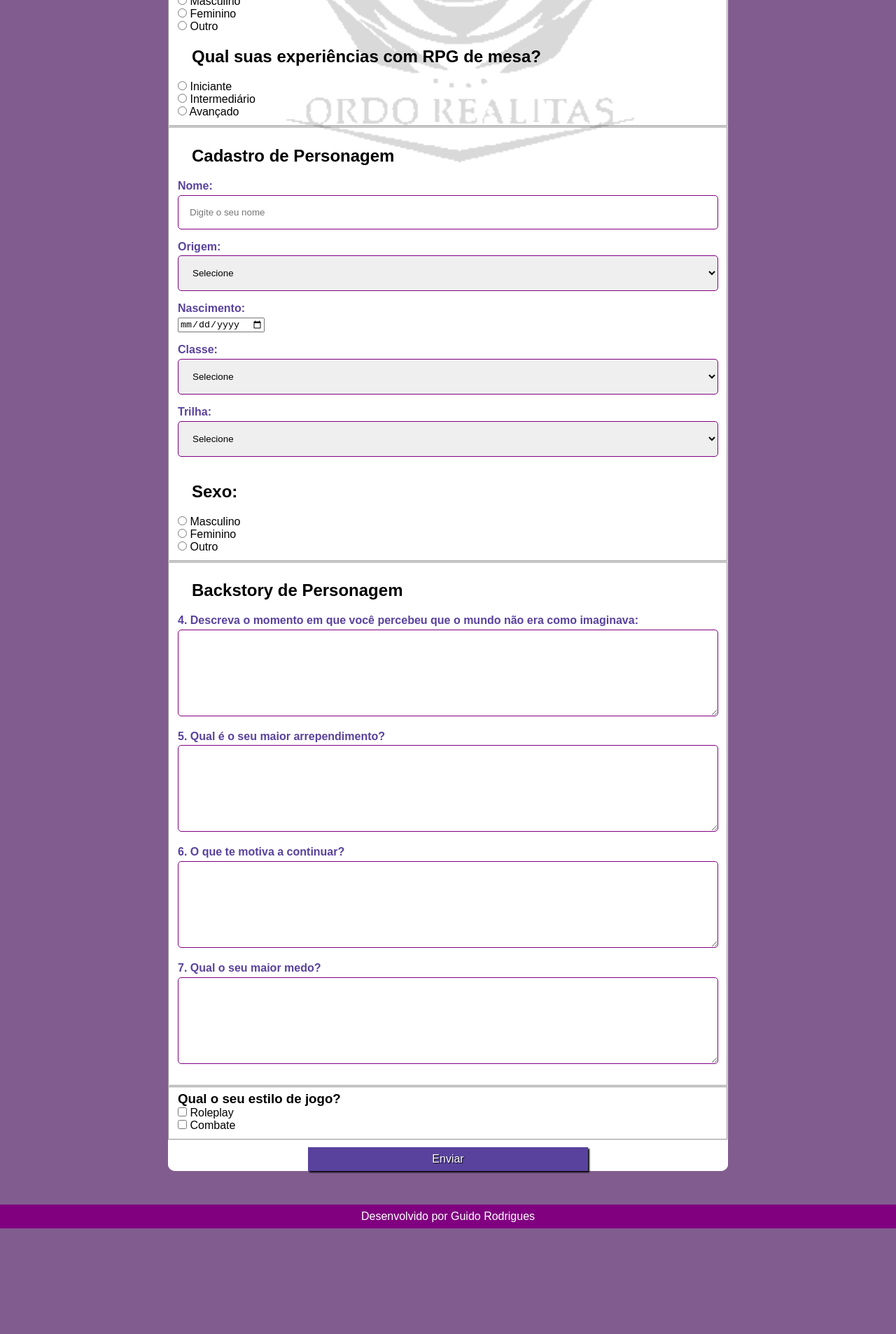
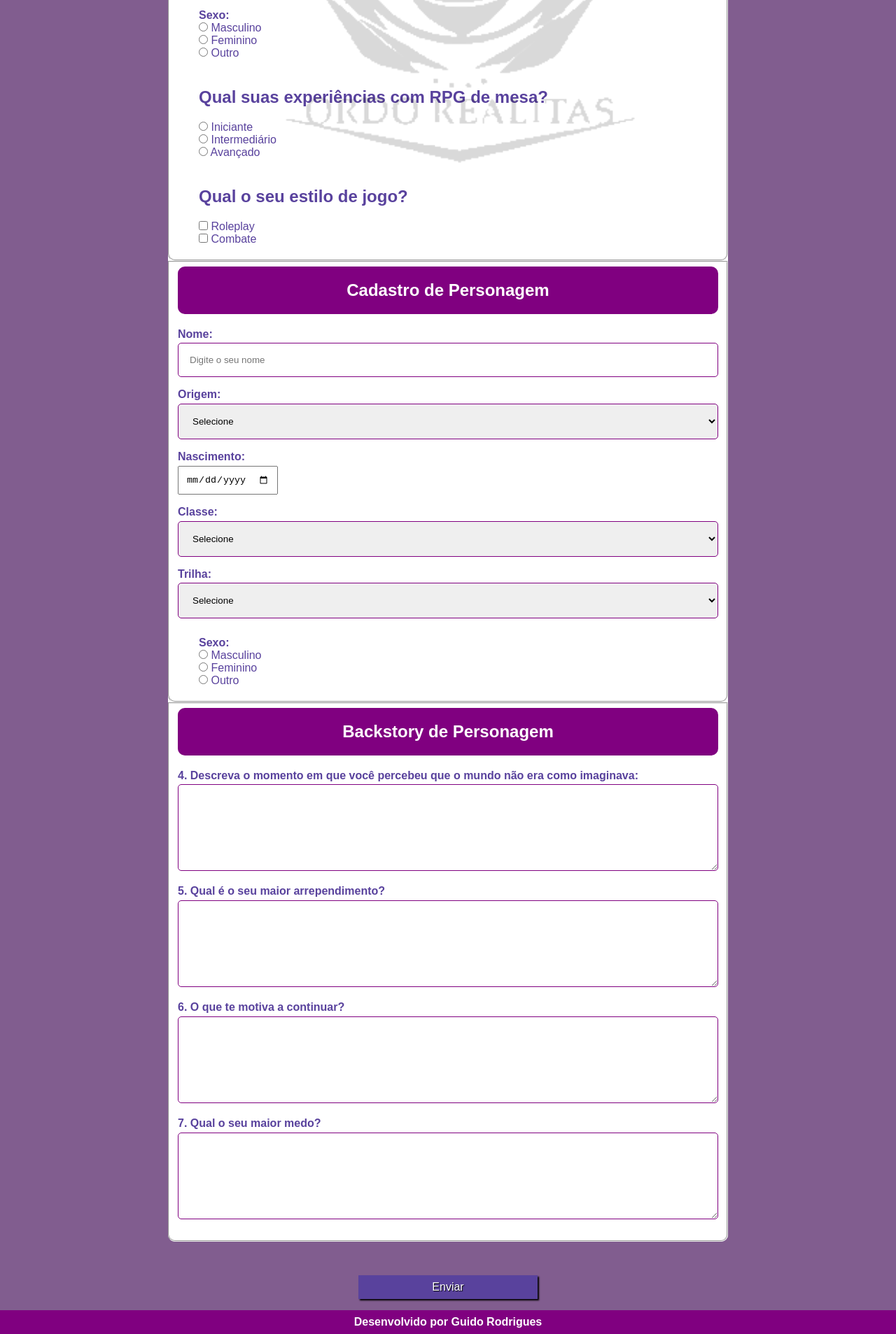
Before and after one commit to guidorodrigues/formulario-html, a plain HTML site: page html/formulario.html in a window 1280 px wide. Shown: the part 500-2407 px from the top of the page at 70% size. Before the commit the page ends 2256 px from the top, so only its background shows below. Drawn offline with Linux system fonts and the light colour scheme.

Commit message:
update style titles
coloque estilo nos títulos

```diff
--- a/html/formulario.html
+++ b/html/formulario.html
@@ -14,10 +14,10 @@
         <h1 id="titulo">FORMULÁRIO</h1>
         <p id="subtitulo">Complete as informações!</p>
     </header>
-        <main>
+
             <form>
                 <fieldset>
-                    <h2>Cadastro de Jogador</h2>
+                    <h2 class="titulo">Cadastro de Jogador</h2>
                     <div class="campo">
                         <label for="jogador"><strong>Nome:</strong></label>
                         <input type="text" name="jogador" id="jogador" placeholder="Digite o seu nome" required>
@@ -26,12 +26,12 @@
                         <label for="email"><strong>E-mail:</strong></label>
                         <input type="email" name="email" id="jogador" placeholder="Digite o seu email" required>
                     </div>
-                    <div>
+                    <div class="campo">
                         <label for="nascimento"><strong>Nascimento:</strong></label>
-                        <input type="date" name="nascimento" id="nascimento">
+                        <p><input type="date" name="nascimento" id="nascimento"></p>
                     </div>
                     <div class="camposexo">
-                        <h2>Sexo:</h2>
+                        <label for="sexo"><strong>Sexo:</strong></label>
                         <p>
                             <input type="radio" name="sexo" id="sexoMasculino" value="Masculino" required>
                             <label for="sexoMasculino">Masculino</label>
@@ -43,7 +43,7 @@
                         <input type="radio" name="sexo" id="sexoOutro" value="Outro">
                         <label for="sexoOutro">Outro</label>
                     </div>
-                    <div>
+                    <div class="camposeletor">
                         <h2><strong>Qual suas experiências com RPG de mesa?</strong></h2>
                         <p>
                             <input type="radio" name="experiencia" id="experienciaIniciante" value="Iniciante" required>
@@ -58,9 +58,20 @@
                             <label for="experienciaAvancado">Avançado</label>
                         </p>
                     </div>
+                    <div class="camposeletor">
+                                <h2><strong>Qual o seu estilo de jogo?</strong></h2>
+                            <p>
+                                <input type="checkbox" name="estilo" id="estiloRoleplay" value="Roleplay">
+                                <label for="estiloRoleplay">Roleplay</label>
+                            </p>
+                            <p>
+                                <input type="checkbox" name="estilo" id="estiloCombate" value="Combate">
+                                <label for="estiloCombate">Combate</label>
+                            </p>
+                        </div>
                 </fieldset>
                 <fieldset>
-                    <h2>Cadastro de Personagem</h2>
+                    <h2 class="titulo">Cadastro de Personagem</h2>
                     <div class="campo">
                         <label for="jogador"><strong>Nome:</strong></label>
                         <input type="text" name="jogador" id="jogador" placeholder="Digite o seu nome" required>
@@ -129,7 +140,7 @@
                         </select>
                     </div>
                     <div class="camposexo">
-                        <h2>Sexo:</h2>
+                        <label for="sexo"><strong>Sexo:</strong></label>
                         <p>
                             <input type="radio" name="sexo" id="sexoMasculino" value="Masculino" required>
                             <label for="sexoMasculino">Masculino</label>
@@ -143,7 +154,7 @@
                     </div>
                 </fieldset>
                 <fieldset>
-                    <h2>Backstory de Personagem</h2>
+                    <h2 class="titulo">Backstory de Personagem</h2>
                     <div class="campo">
                         <label for="outroLado"><strong>4. Descreva o momento em que você percebeu que o mundo não era como imaginava:</strong></label>
                         <textarea id="outroLado" name="outroLado" rows="6" required></textarea>
@@ -161,26 +172,11 @@
                         <textarea id="medo" name="medo" rows="6" required></textarea>
                     </div>
                 </fieldset>
-                <fieldset class="informacoesAdicionais">
-
-
-                        <h3>Qual o seu estilo de jogo?</h3>
-                        <div>
-                            <p>
-                                <input type="checkbox" name="estilo" id="estiloRoleplay" value="Roleplay">
-                                <label for="estiloRoleplay">Roleplay</label>
-                            </p>
-                            <p>
-                                <input type="checkbox" name="estilo" id="estiloCombate" value="Combate">
-                                <label for="estiloCombate">Combate</label>
-                            </p>
-                        </div>
-                </fieldset>
+            </form>
                 <div class="campo">
                     <input type="submit" value="Enviar" class="botao">
                 </div>
-            </form>
-        </main>
+
         <footer>
             <a href="https://github.com/guidorodrigues" target="_blank">Desenvolvido por Guido Rodrigues</a>
         </footer>
--- a/html/style.css
+++ b/html/style.css
@@ -18,6 +18,13 @@ header {
 }
 h2{
     padding: 20px;
+}
+.titulo{
+    text-align: center;
+    background-color: purple;
+    color: white;
+    border-radius: 10px;
+    margin-bottom: 20px;
 }
 
 
@@ -47,14 +54,18 @@ h2{
 }
 
 /* Estilo do Formulário */
-main, form {
+    form {
+    margin: auto;
     max-width: 800px;
-    margin: auto;
+    margin-bottom: auto;
     display: block;
     background-color: white;
-    border-radius: 10px;
+    border-radius: 0px 0px 10px 10px;
     margin-bottom: 3em;
 
+}
+fieldset{
+    border-radius: 0px 0px 10px 10px ;
 }
 
 .campo {
@@ -66,7 +77,17 @@ main, form {
     color: #59429d;
     display: block;
 }
+.camposexo, .camposeletor{
+    color: #59429d;
+    padding: 10px;
+}
+.camposexo,.camposeletor, input{
+    padding: 10px;
+}
+.camposexo, .camposeletor input{
+    margin-left: 20px;
 
+}
 
 input#jogador, .campo select, textarea {
     border-radius: 5px;
@@ -87,15 +108,13 @@ input#jogador, .campo select, textarea {
     font-size: 1em;
     margin: auto;
     display: block;
-    width: 50%;
+    width: 20%;
     color: white;
-    background-color: #59429d; /* Cor de fundo para melhor contraste */
     border: none;
     padding: 8px;
-    margin-top: 10px;
+    background-color: #59429d;
     box-shadow: 2px 2px 2px black;
     text-shadow: 1px 1px 1px black;
-    cursor: pointer; /* Muda o cursor para indicar que é clicável */
 
 }
 
@@ -110,6 +129,10 @@ footer, a {
     background-color: purple;
     color: white;
     text-decoration: none;
+    font-weight: bold;
+}
+footer>a:hover{
+    color: pink;
 }
 
 /* Responsividade */
--- /dev/null
+++ b/style.css
@@ -0,0 +1,121 @@
+/* Estilo Geral */
+body {
+    font-family: 'Times New Roman', Times, serif;
+    background-color: #f0f8ff;
+    font-size: 1em;
+    color: #59429d;
+    margin: 0;
+    padding: 40px;
+    min-height: 100vh;
+    display: flex;
+    justify-content: center;
+    align-items: center;
+}
+
+header {
+    text-align: center;
+
+}
+
+abbr {
+    font-family: Arial, Helvetica, sans-serif;
+}
+
+
+/* Estilo da Marca simbolo da ordo */
+.watermark {
+    position: fixed;
+    top: 50%;
+    left: 50%;
+    transform: translate(-50%, -50%);
+    opacity: 0.15;
+    z-index: 1000;
+    pointer-events: none;
+    width: 80vh;
+    max-width: 700px;
+    height: auto;
+}
+
+/* Estilo do Conteúdo */
+.content {
+    max-width: 900px;
+    margin: 0 auto;
+    padding: 30px;
+    background-color: rgba(255, 255, 255, 0.9);
+    border-radius: 8px;
+    position: relative;
+    z-index: 1100;
+}
+
+/* Estilo do Formulário */
+main {
+    max-width: 800px;
+    margin: auto;
+
+}
+
+.campo {
+    margin-bottom: 1em;
+}
+
+.campo label {
+    margin-bottom: 0.23em;
+    color: #59429d;
+    display: block;
+}
+
+
+input, select, textarea {
+    border-radius: 5px;
+    padding: 1.2em;
+    border: 1px solid purple;
+    width: 100%; /* Para garantir que os campos ocupem toda a largura disponível */
+    box-sizing: border-box; /* Para incluir padding e border no cálculo da largura */
+}
+
+
+.campo input:focus, .campo select:focus, .campo textarea:focus {
+    background-color: #e0e0f8;
+}
+
+/* Estilo do Botão */
+.botao {
+    font-size: 1em;
+    color: white;
+    background-color: #59429d; /* Cor de fundo para melhor contraste */
+    border: none;
+    padding: 0.6em 1.2em; /* Ajuste de padding */
+    box-shadow: 2px 2px 2px black;
+    text-shadow: 1px 1px 1px black;
+    cursor: pointer; /* Muda o cursor para indicar que é clicável */
+    transition: background-color 0.3s; /* Transição suave para hover */
+}
+
+.botao:hover {
+    background-color: #473a8a; /* Cor de fundo ao passar o mouse */
+}
+
+/* Estilo do Rodapé */
+footer {
+    text-align: center;
+    padding: 8px;
+}
+
+/* Responsividade */
+@media (max-width: 1200px) {
+    form {
+        width: 80%;
+    }
+}
+
+@media (max-width: 768px) {
+    form {
+        width: 90%;
+    }
+}
+
+@media (max-width: 480px) {
+    form {
+        width: 100%;
+    }
+}
```
